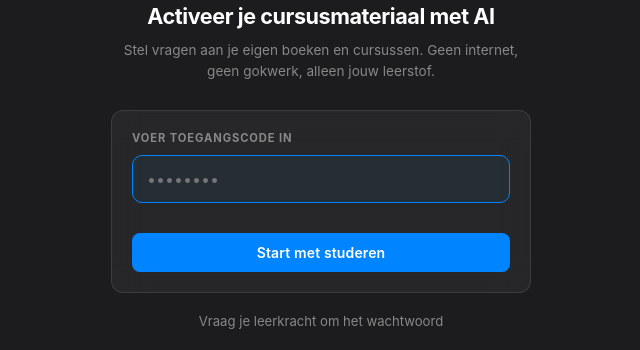
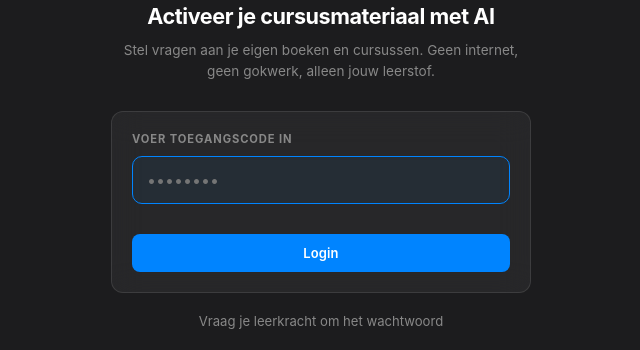
Before and after one commit to Anton2001-cpu/Superstudent, a Flask app: page /login in a window 1280 px wide. Shown: the part 267-617 px from the top of the page, without its empty margins (319-959 px from the left). Run offline with Flask 3, Linux system fonts and the light colour scheme.

Commit message:
Login button label, smaller font, whiter sidebar hint
Co-Authored-By: Claude Sonnet 4.6 <noreply@anthropic.com>

```diff
--- a/templates/index.html
+++ b/templates/index.html
@@ -1298,10 +1298,10 @@
       border-left: 3px solid var(--blue);
       border-radius: 5px;
       font-size: 11px;
-      color: rgba(255,255,255,0.75);
+      color: rgba(255,255,255,0.92);
       line-height: 1.5;
     }
-    [data-theme="light"] .sidebar-hint { color: var(--text-2); }
+    [data-theme="light"] .sidebar-hint { color: var(--text); }
 
     /* ── Onboarding Tour ── */
     #tour-overlay { display: none; position: fixed; inset: 0; z-index: 9989; pointer-events: none; }
--- a/templates/login.html
+++ b/templates/login.html
@@ -152,7 +152,7 @@
       padding: 11px;
       border-radius: 8px;
       font-weight: 600;
-      font-size: 14px;
+      font-size: 13px;
       font-family: inherit;
       cursor: pointer;
       transition: opacity 0.15s, transform 0.15s;
@@ -195,7 +195,7 @@
         <input type="password" id="password" name="password"
                placeholder="••••••••" autofocus autocomplete="current-password">
         <div class="error">{{ error or "" }}</div>
-        <button class="btn-primary" type="submit">Start met studeren</button>
+        <button class="btn-primary" type="submit">Login</button>
       </form>
 
       <div class="footer-note" id="footer-note">Vraag je leerkracht om het wachtwoord</div>
```
